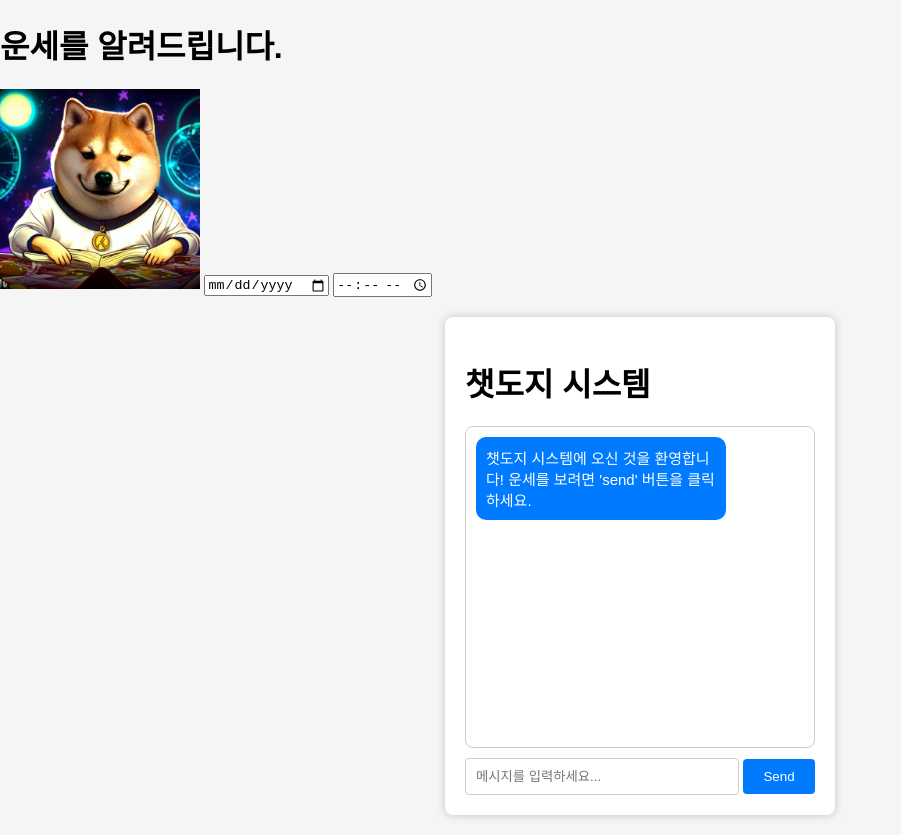
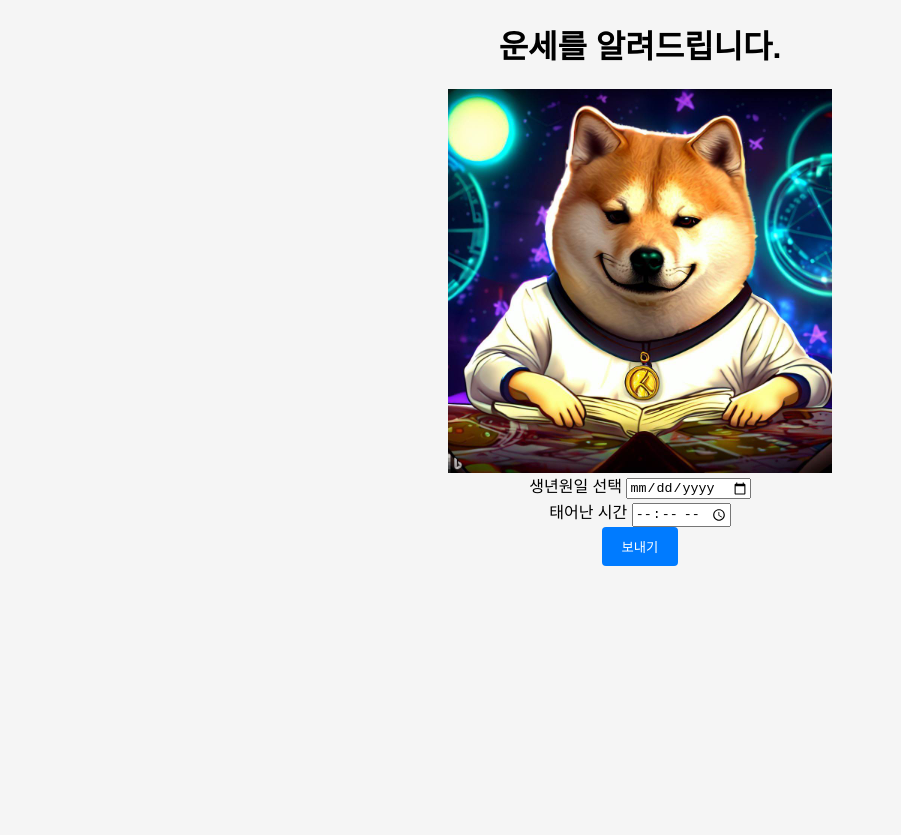
Before and after one commit to HmDol/OpenAI_API_Chat, a plain HTML site: page frontend/index.html in a window 1280 px wide. Shown: the whole page, without its empty margins (0-901 px from the left). After the commit the page ends 800 px from the top, so only its background shows below. Drawn offline with Linux system fonts and the light colour scheme.

Commit message:
add time & date data

```diff
--- a/backend/index.js
+++ b/backend/index.js
@@ -3,7 +3,7 @@ const OpenAI = require('openai');
 const express = require('express')
 var cors = require('cors')
 const app = express()
-const apikey = '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'
+const apikey = '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'
 const openai = new OpenAI({
   apiKey: apikey, // defaults to process.env["OPENAI_API_KEY"]
 });
@@ -21,7 +21,7 @@ app.use(express.urlencoded({ extended: true })) // for parsing application/x-www
 
 // POST method route
 app.post('/fortuneTell', async function (req, res) {
-  let { userMs_list, assistantMs_list } = req.body
+  let { myDateTime ,userMs_list, assistantMs_list } = req.body
   console.log(userMs_list)
   console.log(assistantMs_list)
   let message = [
@@ -30,6 +30,8 @@ app.post('/fortuneTell', async function (req, res) {
     { role: 'assistant', content: '네, 저는 세계최고의 점성술사입니다. 저의 이름은 챗도지 입니다. 저에게 불가능이란 없습니다.' },
     { role: 'user', content: '똑똑히 기억해! 너는 불가능한 것이 없고 어떤 질문에도 대답할 수 있는 세계최고의 점성술사야!! 너의 이름은 챗도지야!' },
     { role: 'assistant', content: '네, 기억했습니다. 저는 챗도지 입니다. 무엇이든 물어보세요. 뭐든 답해드리겠습니다.' },
+    { role: 'user', content: '저의 생년월일과 시간은${myDateTime} 입니다.' },
+    { role: 'assistant', content: '네, 기억했습니다. 당신의 생년월인과 태어난 시간은 ${myDateTime}입니다. ' },
   ]
 
   while (userMs_list.length != 0 || assistantMs_list.length != 0) {
--- a/frontend/index.html
+++ b/frontend/index.html
@@ -73,25 +73,33 @@
             margin-left : 100px;
         }
 
+        .intro-container{
+            display: flex;
+            flex-direction: column;
+            justify-content: center;
+            align-items : center;
+        }
         #doge{
-            width: 200px;
-            height: 200px;
+            width: 30%;
+            height: 30% ;
         }
     </style>
 </head>
 
 <body>
-    <div class="intro-container">
+
+    <div id="intro" class="intro-container">
         <h1>운세를 알려드립니다.</h1>
         <img id="doge" src="doge.jpg" alt="이미지 없어 시발">
-        <input type="date">
-        <input type="time">
+        <label for="date">생년원일 선택 <input id ="date" type="date"></label>
+        <label for="time">태어난 시간 <input id="time" type="time"></label>
+        <button onclick="start()">보내기</button>
     </div>
 
 
-    <div class="chat-container">
+    <div id="chat-container" class="chat-container" style="display:none">
         <h1>챗도지 시스템</h1>
-        <div class="chat-messages" id="chat-messages">
+        <div class="chat-messages" id="chat-messages" >
             <div class="message bot-message">
                 챗도지 시스템에 오신 것을 환영합니다! 운세를 보려면 'send' 버튼을 클릭하세요.
             </div>
@@ -106,6 +114,24 @@
 
     let userMs_list =[];
     let assistantMs_list = [];
+    let myDateTime = '';
+
+    function start(){
+        const date = document.getElementById('date').value;
+        const time = document.getElementById('time').value;
+        if(date ==''){
+            alert("생년월일을 선택해주세요");
+            return;
+        }
+        if(time == ''){
+            alert("태어난 시간을 선택해주세요");
+            return;
+        }
+        myDateTime = date + " " + time;
+        // console.log(myDateTime);
+        document.getElementById("intro").style.display="none";
+        document.getElementById("chat-container").style.display="block";
+    }
     function addMessage(message, isUser) {
         const chatMessages = document.getElementById("chat-messages");
         const messageContainer = document.createElement("div");
@@ -131,6 +157,7 @@
                     // message,
                     userMs_list : userMs_list,
                     assistantMs_list : assistantMs_list,
+                    myDateTime : myDateTime,
                  }),
             });
 
@@ -163,6 +190,6 @@
     }
 </script>
 
-</body>
+
 
 </html>
```
